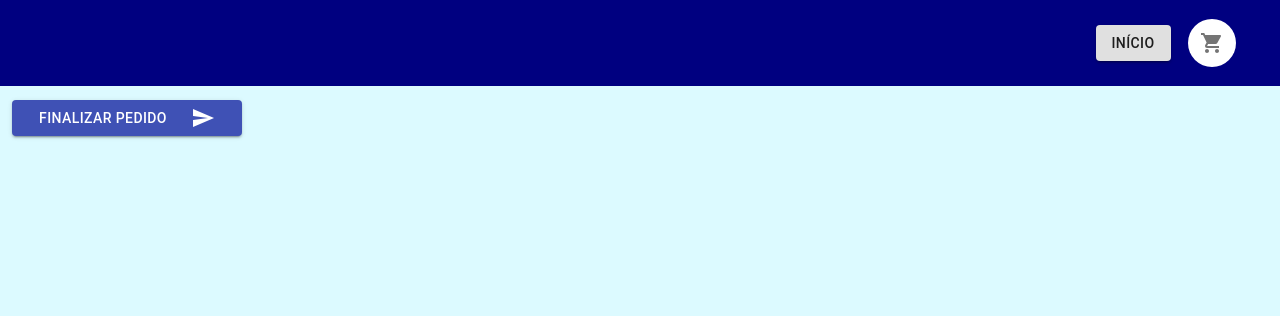
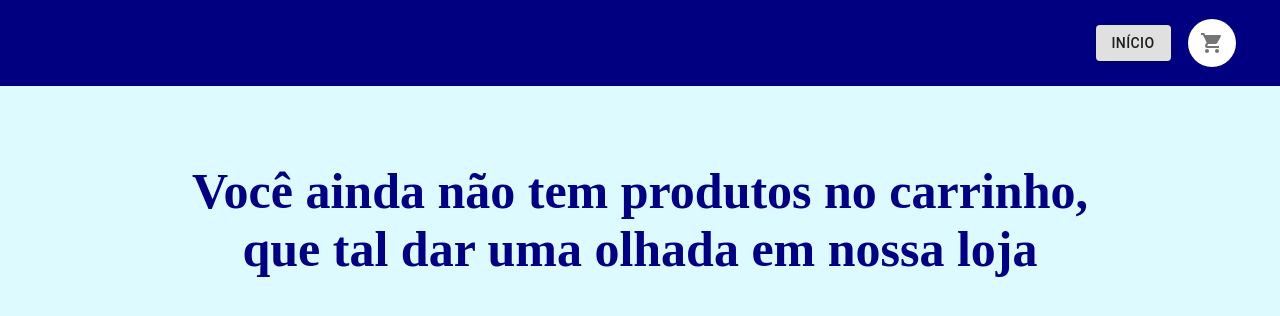
Before and after one commit to jgabrielmac/projeto-carrinho-web, a React (Create React App) app: page /carrinho in a window 1280 px wide. Shown: the top 316 px of the page. Built offline with nearby package versions, Linux system fonts and the light colour scheme; what apisauce would draw is missing.

Commit message:
condição caso carrinho esteja vazio

```diff
--- a/package.json
+++ b/package.json
@@ -15,7 +15,8 @@
     "react-router-dom": "^5.0.1",
     "react-scripts": "3.0.1",
     "redux": "^4.0.4",
-    "redux-saga": "^1.0.5"
+    "redux-saga": "^1.0.5",
+    "styled-components": "^5.2.0"
   },
   "scripts": {
     "start": "react-scripts start",
--- a/src/Componentes/Pages/CartPage/index.jsx
+++ b/src/Componentes/Pages/CartPage/index.jsx
@@ -16,6 +16,7 @@ import {
 } from "@material-ui/core";
 import { RemoveMessageSnackbars } from "../../Snackbars";
 import SendButton from "../../SendButton";
+import { MessageContainer } from "./styles";
 
 const useStyles = makeStyles((theme) => ({
   media: {
@@ -28,8 +29,13 @@ const useStyles = makeStyles((theme) => ({
     marginRight: "auto",
   },
   title: {
-    height: "80px",
+    fontSize: "16px",
     color: "black",
+  },
+  noProdMessage: {
+    fontSize: "50px",
+    color: "#000080",
+    fontWeight: 'bold',
   },
 }));
 
@@ -114,10 +120,19 @@ const CartPage = () => {
             handleCloseRemoveMessage={handleCloseRemoveMessage}
           />
         ) : null}
-        <Link to="/finalizar-pedido/" style={{ textDecoration: "none" }}>
+      </Grid>
+      {carrinho.length > 0 ? (
+        <Link
+          to="/finalizar-pedido/"
+          style={{ textDecoration: "none", alignSelf: "flex-end" }}
+        >
           <SendButton buttonMessage={"Finalizar Pedido"} />
         </Link>
-      </Grid>
+      ) : (
+        <MessageContainer>
+          <p className={classes.noProdMessage}>Você ainda não tem produtos no carrinho,<br/>que tal dar uma olhada em nossa loja</p>
+        </MessageContainer>
+      )}
     </Container>
   );
 };
--- /dev/null
+++ b/src/Componentes/Pages/CartPage/styles.js
@@ -0,0 +1,7 @@
+import styled from 'styled-components';
+
+export const MessageContainer = styled.div`
+    align-self: center;
+    margin-top: 90px;
+    text-align: center;
+`;
--- a/src/Componentes/SendButton/index.jsx
+++ b/src/Componentes/SendButton/index.jsx
@@ -1,13 +1,9 @@
-import React from 'react';
-import Button from '@material-ui/core/Button';
-import { makeStyles } from '@material-ui/core/styles';
-import Icon from '@material-ui/core/Icon';
+import React from "react";
+import Button from "@material-ui/core/Button";
+import { makeStyles } from "@material-ui/core/styles";
+import Icon from "@material-ui/core/Icon";
 
-const useStyles = makeStyles(theme => ({
-  button: {
-    margin: theme.spacing(1),
-    width: 230
-  },
+const useStyles = makeStyles((theme) => ({
   rightIcon: {
     marginLeft: theme.spacing(3),
   },
@@ -17,11 +13,13 @@ export default function SendButton({ buttonMessage }) {
   const classes = useStyles();
 
   return (
-    <div>
-      <Button variant="contained" color="primary" className={classes.button}>
-        {buttonMessage}
-        <Icon className={classes.rightIcon}>send</Icon>
-      </Button>
-    </div>
+    <Button
+      variant="contained"
+      color="primary"
+      style={{ marginTop: 40, marginBottom: 40 }}
+    >
+      {buttonMessage}
+      <Icon className={classes.rightIcon}>send</Icon>
+    </Button>
   );
 }
```
Also changed, not shown: 2 other files (tests, documents, lock files or other folders).
